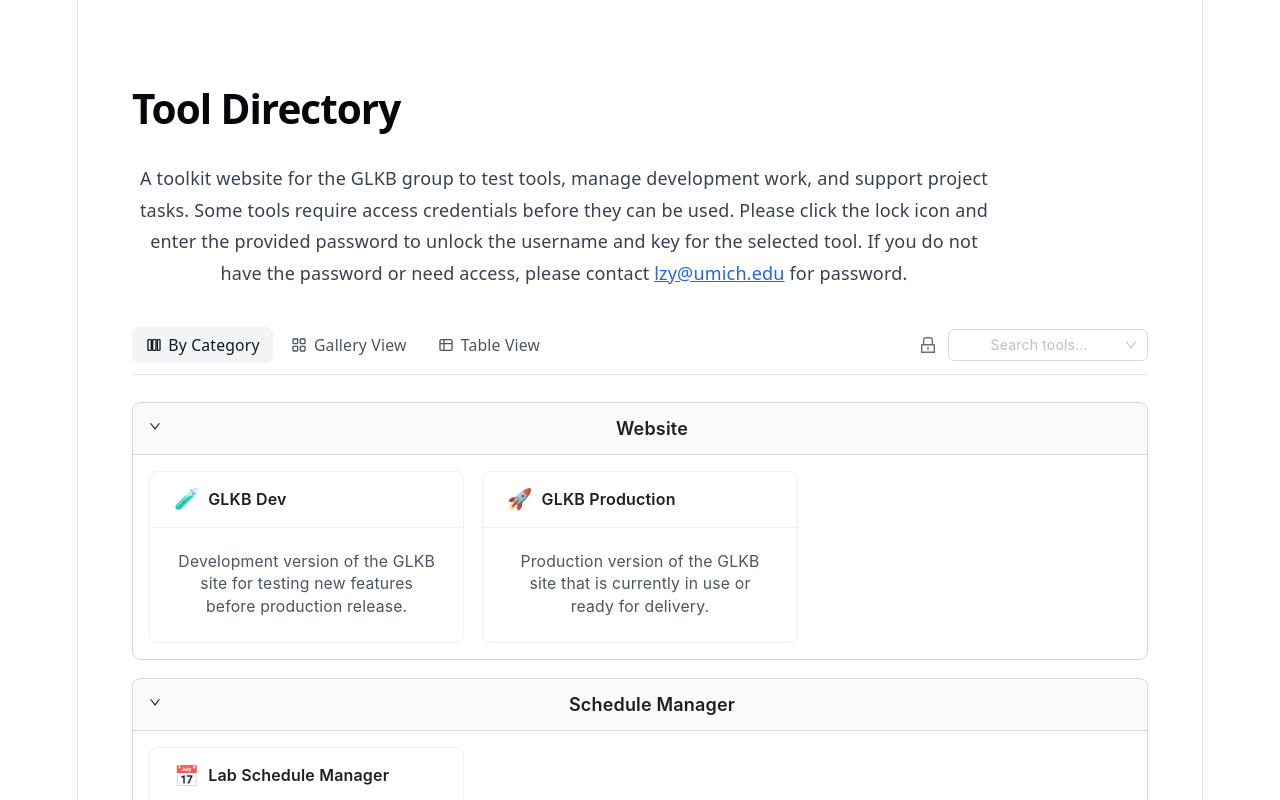
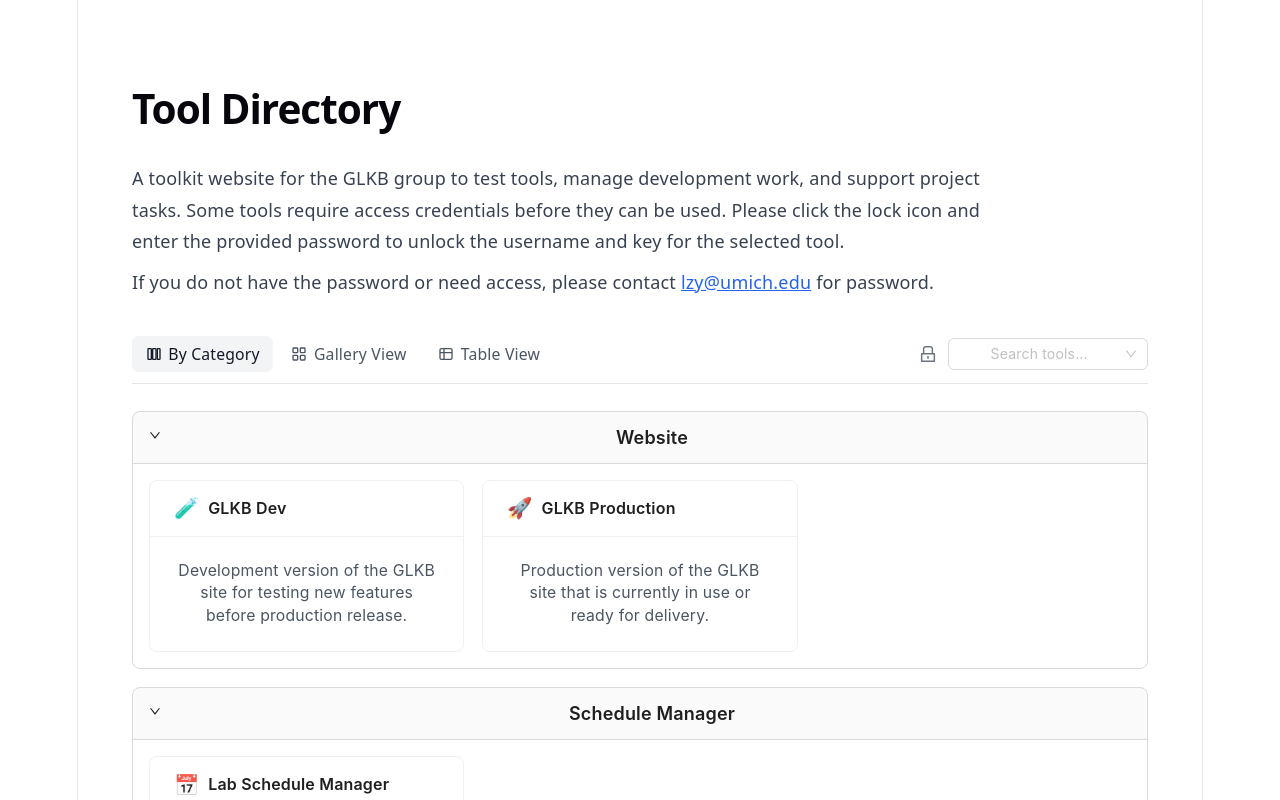
Before and after one commit to antiskillbranch117/toolPage, a React (Vite) app: page / in a window 1280 px wide. Shown: the top 800 px of the page. Built offline with nearby package versions, Linux system fonts and the light colour scheme.

Commit message:
left aign

```diff
--- a/src/components/MainPage.jsx
+++ b/src/components/MainPage.jsx
@@ -89,12 +89,16 @@
           <span>Tool Directory</span>
         </h1>
 
-        <p className="mt-4 text-gray-700 leading-7 max-w-3xl">
-A toolkit website for the GLKB group to test tools, manage development work, and support project tasks.
+<p className="mt-4 text-left text-gray-700 leading-7 max-w-3xl">
+  A toolkit website for the GLKB group to test tools, manage development work,
+  and support project tasks. Some tools require access credentials before they
+  can be used. Please click the lock icon and enter the provided password to
+  unlock the username and key for the selected tool.
+</p>
 
-Some tools require access credentials before they can be used. Please click the lock icon and enter the provided password to unlock the username and key for the selected tool.
-
-If you do not have the password or need access, please contact          <a
+<p className="mt-2 text-left text-gray-700 leading-7 max-w-3xl">
+  If you do not have the password or need access, please contact{" "}
+  <a
     href="mailto:lzy@umich.edu"
     className="font-medium text-blue-600 underline hover:text-blue-800"
   >
```
Lines whose indentation alone changed are shown as unchanged.
